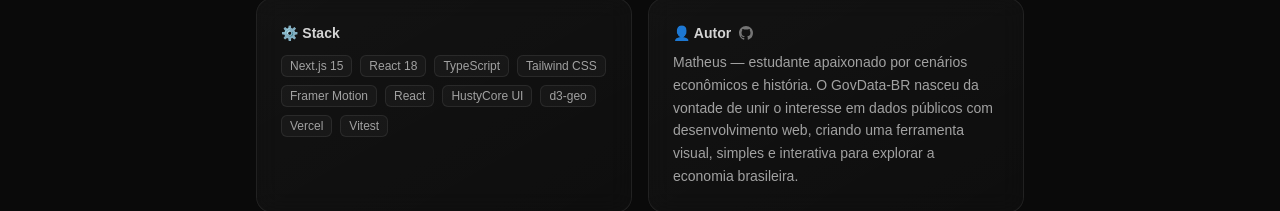
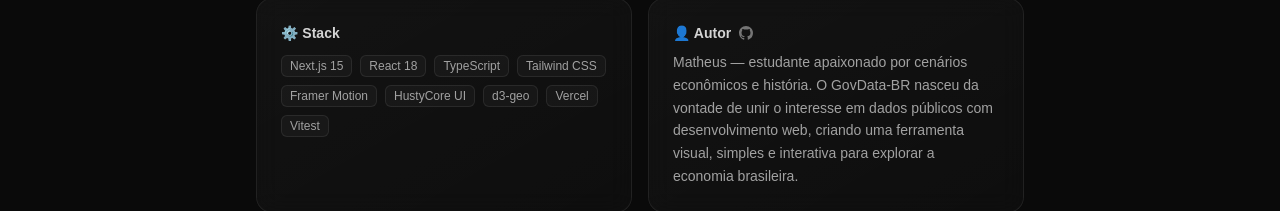
Before and after one commit to Husty-09/GovData-BR, a Next.js app: page /sobre in a window 1280 px wide. Shown: the part 577-788 px from the top of the page. Built offline with nearby package versions, Linux system fonts and the light colour scheme.

Commit message:
chore: remover entrada duplicada "React" do array de stack

```diff
--- a/src/app/sobre/page.tsx
+++ b/src/app/sobre/page.tsx
@@ -37,7 +37,6 @@
   "TypeScript",
   "Tailwind CSS",
   "Framer Motion",
-  "React",
   "HustyCore UI",
   "d3-geo",
   "Vercel",
```
